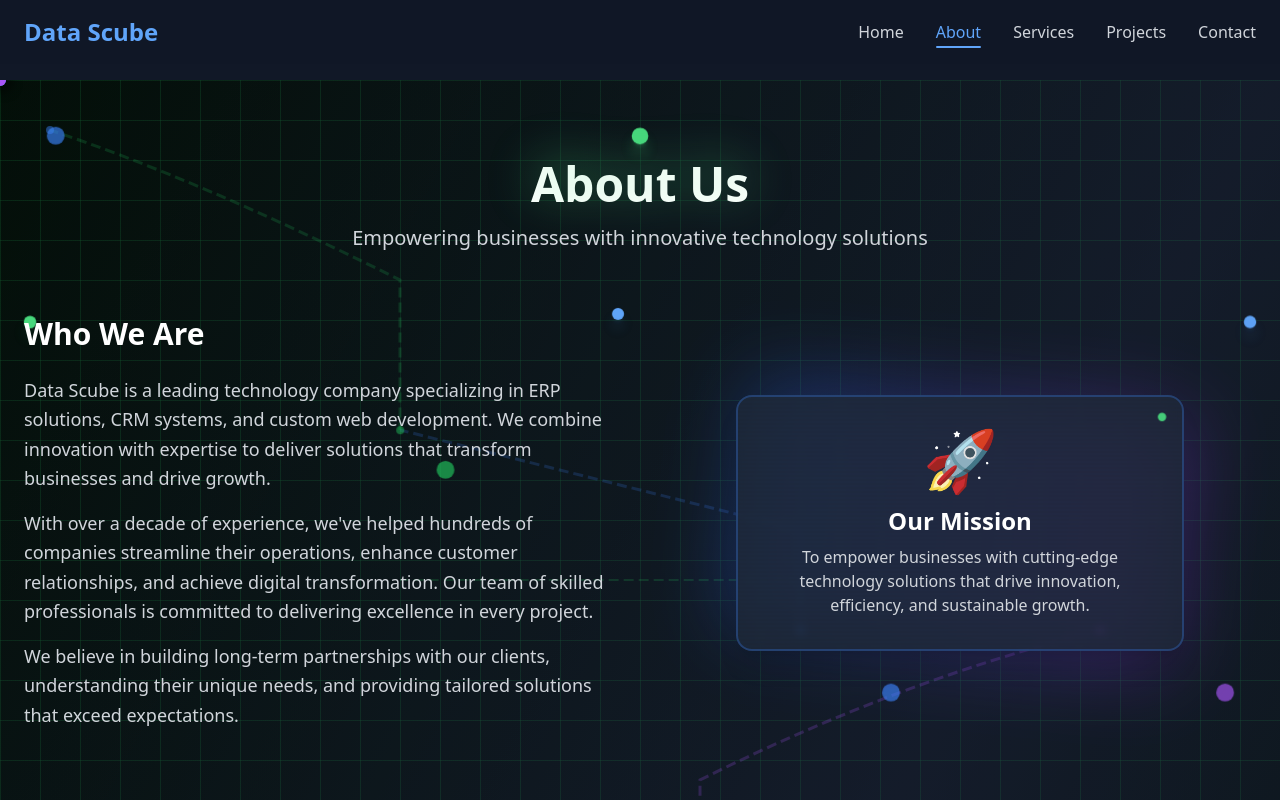
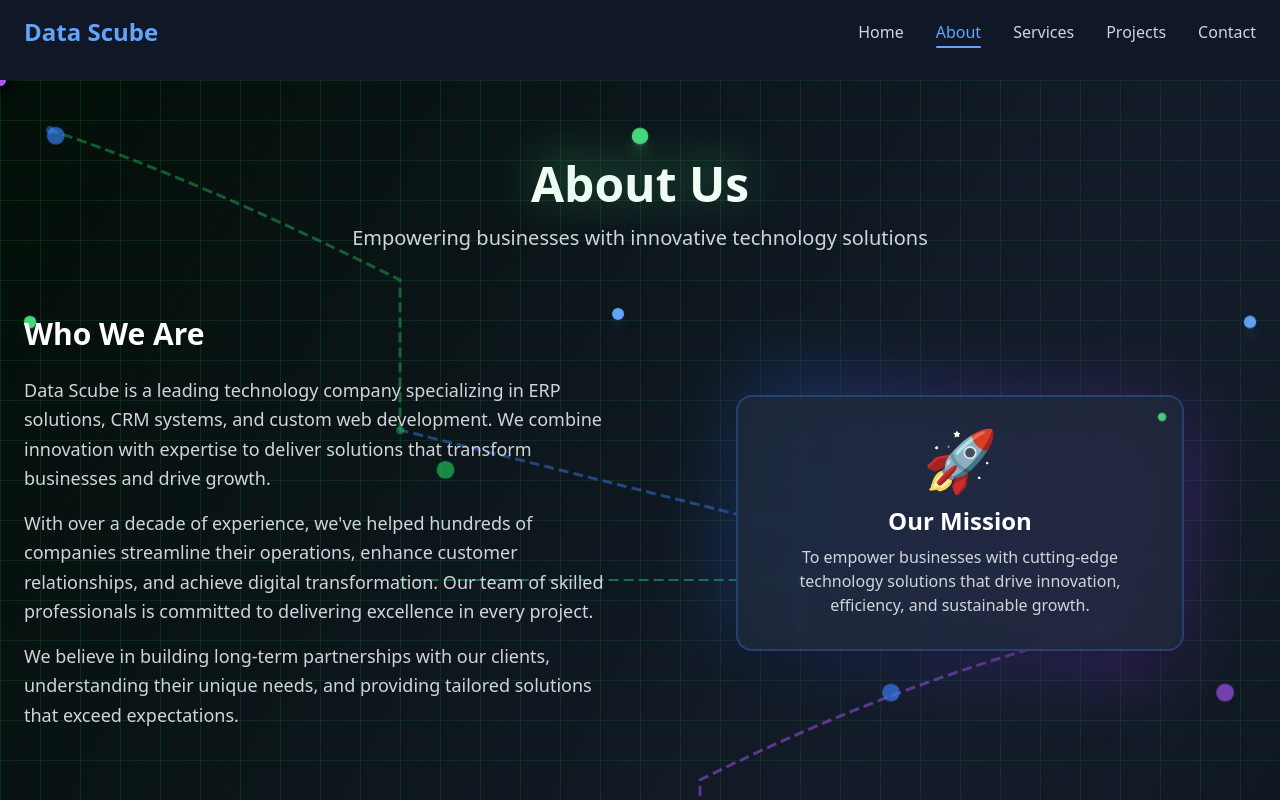
Before and after one commit to datascubesolutions/DataCubeSolutions, a Next.js app in the folder frontend/: page /about in a window 1280 px wide. Shown: the top 800 px of the page. Built offline with nearby package versions, Linux system fonts and the light colour scheme.

Commit message:
Your message here

```diff
--- a/frontend/app/components/AboutUs.tsx
+++ b/frontend/app/components/AboutUs.tsx
@@ -535,7 +535,7 @@ export default function AboutUs() {
           id="wire-1"
           d="M 50 50 Q 200 100, 400 200 L 400 350"
           fill="none"
-          stroke="rgba(34, 197, 94, 0.3)"
+          stroke="rgba(34, 197, 94, 0.7)"
           strokeWidth="3"
           className="circuit-wire"
         />
@@ -545,7 +545,7 @@ export default function AboutUs() {
           id="wire-2"
           d="M 400 350 Q 600 400, 800 450 L 800 550"
           fill="none"
-          stroke="rgba(59, 130, 246, 0.3)"
+          stroke="rgba(59, 130, 246, 0.7)"
           strokeWidth="3"
           className="circuit-wire"
         />
@@ -555,7 +555,7 @@ export default function AboutUs() {
           id="wire-3"
           d="M 1100 550 Q 900 600, 700 700 L 700 850"
           fill="none"
-          stroke="rgba(168, 85, 247, 0.3)"
+          stroke="rgba(168, 85, 247, 0.7)"
           strokeWidth="3"
           className="circuit-wire"
         />
@@ -565,7 +565,7 @@ export default function AboutUs() {
           id="wire-4"
           d="M 700 950 Q 500 1000, 300 1100 L 300 1300"
           fill="none"
-          stroke="rgba(249, 115, 22, 0.3)"
+          stroke="rgba(249, 115, 22, 0.7)"
           strokeWidth="3"
           className="circuit-wire"
         />
@@ -575,7 +575,7 @@ export default function AboutUs() {
           id="wire-5"
           d="M 400 500 L 1100 500"
           fill="none"
-          stroke="rgba(34, 197, 94, 0.2)"
+          stroke="rgba(34, 197, 94, 0.6)"
           strokeWidth="2"
           strokeDasharray="10,5"
           className="circuit-wire"
```
